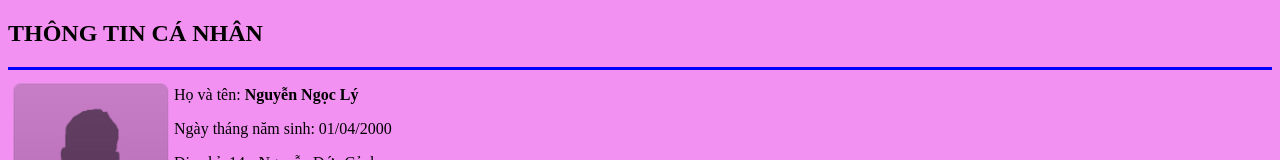
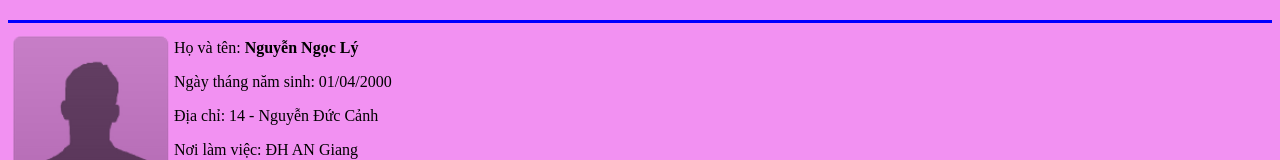
Before and after one commit to Lynohope/ltw_buoi1, a plain HTML site: page index.html in a window 1280 px wide. Shown: the top 160 px of the page. Drawn offline with Linux system fonts and the light colour scheme.

Commit message:
upload lần 2

```diff
--- a/index.html
+++ b/index.html
@@ -6,7 +6,7 @@
 		<link rel="shortcut icon" href="fav2.gif"/>
 	</head>
 	<body bgcolor="#F291F2">
-		<h2>THÔNG TIN CÁ NHÂN</h2>
+		<h2><a align="center"THÔNG TIN CÁ NHÂN ></a></h2>
 		<hr color="blue" size="3"></hr>
 
 		<img src="no_avatar.png" align= "left" width="166"> </img>
```
